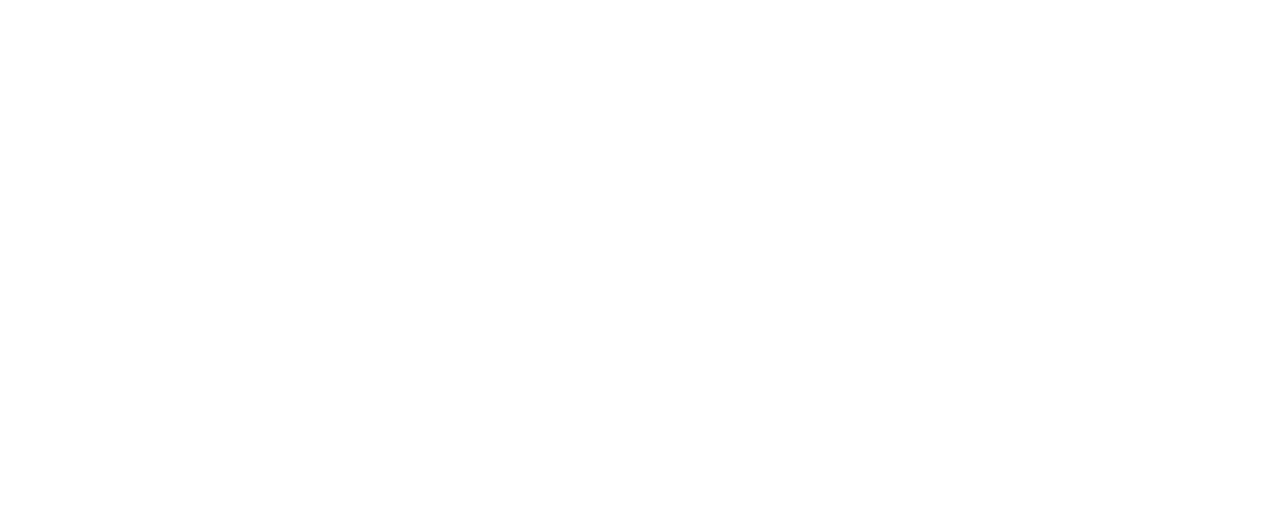
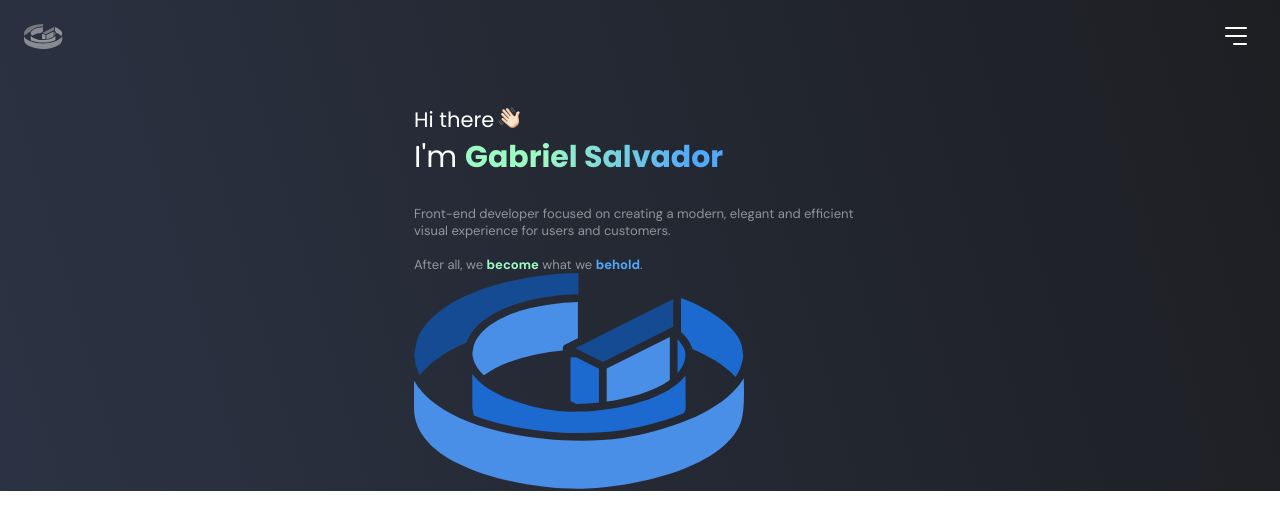
Before and after one commit to dev-gabs/myself, a website: page index.html in a window 1280 px wide. Drawn offline with Linux system fonts and the light colour scheme.

Commit message:
Home and header

```diff
--- a/index.html
+++ b/index.html
@@ -1,12 +1,72 @@
 <!DOCTYPE html>
 <html lang="en">
-<head>
-  <meta charset="UTF-8">
-  <meta http-equiv="X-UA-Compatible" content="IE=edge">
-  <meta name="viewport" content="width=device-width, initial-scale=1.0">
-  <title>Document</title>
-</head>
-<body>
+  <head>
+    <meta charset="UTF-8" />
+    <meta http-equiv="X-UA-Compatible" content="IE=edge" />
+    <meta name="viewport" content="width=device-width, initial-scale=1.0" />
+    <link rel="icon" href="./assets/logo_main.svg" />
+    <link rel="stylesheet" href="./styles/index.css" />
+    <title>Dev Gabs</title>
+  </head>
+  <body>
+    <nav>
+      <div class="wrapper">
+        <img src="./assets/logo_main_bw.svg" alt="" />
 
-</body>
+        <svg
+          width="40"
+          height="40"
+          viewBox="0 0 40 40"
+          fill="none"
+          xmlns="http://www.w3.org/2000/svg"
+        >
+          <path
+            d="M10 20H30"
+            stroke="white"
+            stroke-width="2"
+            stroke-linecap="round"
+            stroke-linejoin="round"
+          />
+          <path
+            d="M10 12H30"
+            stroke="white"
+            stroke-width="2"
+            stroke-linecap="round"
+            stroke-linejoin="round"
+          />
+          <path
+            d="M18 28L30 28"
+            stroke="white"
+            stroke-width="2"
+            stroke-linecap="round"
+            stroke-linejoin="round"
+          />
+        </svg>
+      </div>
+    </nav>
+
+    <section class="home">
+      <div class="wrapper">
+        <div class="infos">
+          <div class="hi">
+            <h2>Hi there</h2>
+            <img src="./assets/wavy_hand.png" alt="" />
+          </div>
+          <h1>I'm <strong>Gabriel Salvador</strong></h1>
+          <p>
+            Front-end developer focused on creating a modern, elegant and
+            efficient visual experience for users and customers.
+            <br />
+            <br />
+            After all, we <strong>become</strong> what we
+            <strong>behold</strong>.
+          </p>
+        </div>
+        <img src="./assets/logo_main.svg" alt="" />
+      </div>
+    </section>
+
+    <script src="./js/index.js"></script>
+    <!-- <script type="module" src="./js/api.js"></script> -->
+  </body>
 </html>
--- /dev/null
+++ b/js/api.js
@@ -0,0 +1 @@
+import axios from 'axios';
--- a/js/index.js
+++ b/js/index.js
@@ -1 +1 @@
-import axios from "axios"
+console.log("salve");
--- /dev/null
+++ b/styles/header.css
@@ -0,0 +1,20 @@
+/* Header */
+
+nav {
+  width: 100vw;
+
+  position: fixed;
+}
+
+nav .wrapper {
+  height: var(--nav-height);
+  width: auto;
+
+  display: flex;
+  justify-content: space-between;
+  align-items: center;
+}
+
+nav svg:first {
+  height: 2.5rem;
+}
--- /dev/null
+++ b/styles/home.css
@@ -0,0 +1,56 @@
+/* Home */
+
+.home {
+  padding-top: calc(3.2rem + var(--nav-height));
+
+  background: linear-gradient(74.27deg, #2c3344 -2%, #181818 131.04%);
+}
+
+.home .hi {
+  display: flex;
+  /* align-items: flex-start; */
+}
+
+.home .hi img {
+  margin-top: 0.3rem;
+  margin-left: 0.4rem;
+  height: 2.1rem;
+}
+
+.home h2 {
+  font-family: 'Poppins';
+  font-size: 2.1rem;
+  font-weight: normal;
+  color: white;
+}
+
+.home h1 {
+  font-family: 'Poppins';
+  font-size: 3rem;
+  font-weight: normal;
+  color: white;
+}
+
+.home h1 strong {
+  background: linear-gradient(92deg, #9efac3 29.51%, #51a9fb 87.96%);
+  -webkit-background-clip: text;
+  -webkit-text-fill-color: transparent;
+  background-clip: text;
+}
+
+.home .infos p {
+  margin-top: 2.5rem;
+
+  font-family: 'DM Sans';
+  font-size: 1.3rem;
+
+  color: var(--low-contrast-text)
+}
+
+.home .infos p strong:nth-child(3) {
+  color: var(--light-green);
+}
+
+.home .infos p strong:nth-child(4) {
+  color: var(--light-blue);
+}
--- a/styles/index.css
+++ b/styles/index.css
@@ -0,0 +1,27 @@
+/* General */
+
+@import url('https://fonts.googleapis.com/css2?family=DM+Sans:wght@400;700&family=Poppins:wght@400;700&display=swap');
+@import url(./header.css);
+@import url(./home.css);
+
+* {
+  margin: 0;
+  padding: 0;
+  box-sizing: border-box;
+
+  --nav-height: 7.2rem;
+  --low-contrast-text: hsla(0, 0%, 100%, 0.5);
+  --light-blue: hsla(209, 96%, 65%, 1);
+  --light-green: hsla(144, 90%, 80%, 1);
+}
+
+:root {
+  font-size: 62.5%
+}
+
+.wrapper {
+  width: min(50rem, 100%);
+  margin-right: auto;
+  margin-left: auto;
+  padding-inline: 2.4rem;
+}
```
Also changed, not shown: assets/logo_main.svg (added), assets/logo_main_bw.svg (added), assets/wavy_hand.png (added).
